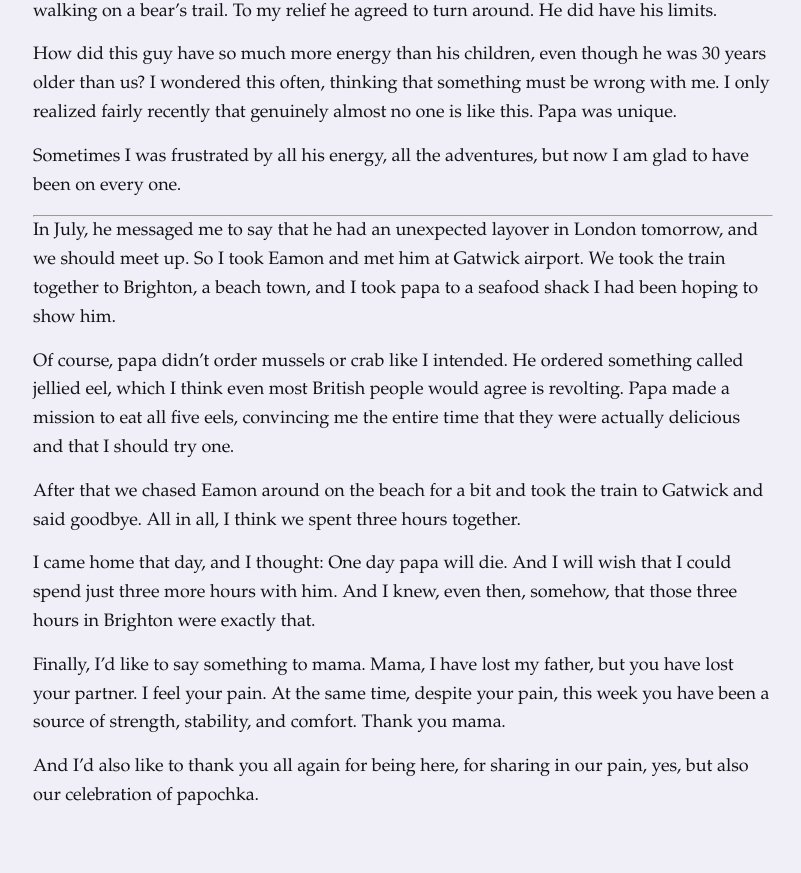
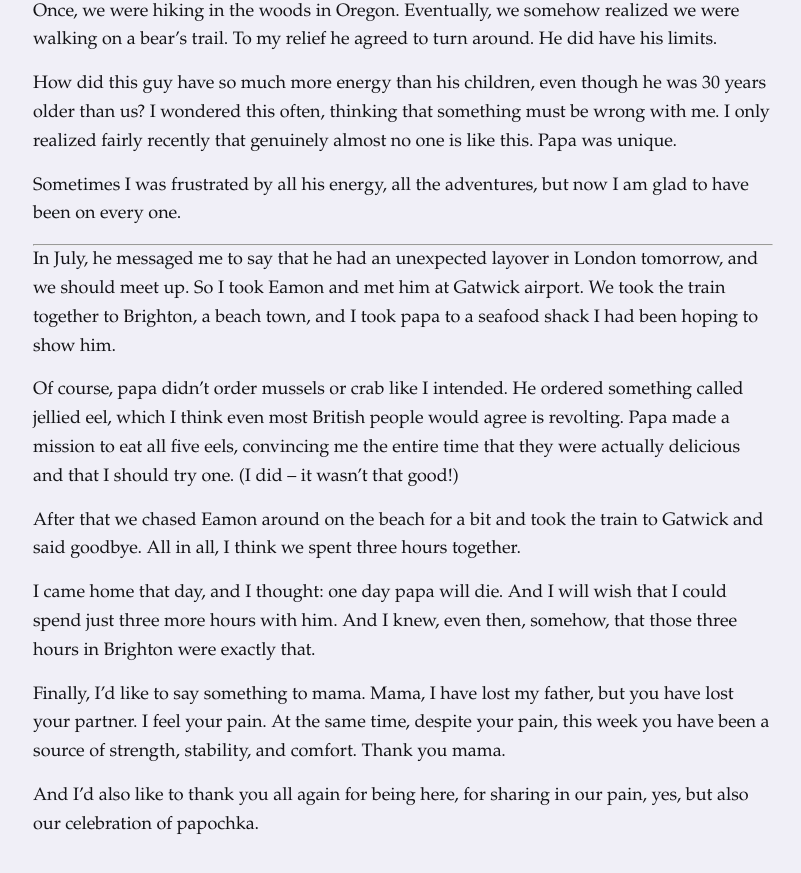
Before and after one commit to dmazin/dmazin.github.io, a Jekyll site: the page built from _posts/2023-09-19-papa-memorial.md, in a window 1280 px wide and 900 px high, scrolled down 2504 px. Shown: the top 873 px of the window, without its empty margins (237-1038 px from the left). Built offline with Jekyll 4.4.1, drawn with Linux system fonts in a browser that asks for light colours; some of the changed text lies outside the part shown.

Commit message:
tweak text

```diff
--- a/_posts/2023-09-19-papa-memorial.md
+++ b/_posts/2023-09-19-papa-memorial.md
@@ -81,11 +81,11 @@
 
 In July, he messaged me to say that he had an unexpected layover in London tomorrow, and we should meet up. So I took Eamon and met him at Gatwick airport. We took the train together to Brighton, a beach town, and I took papa to a seafood shack I had been hoping to show him.
 
-Of course, papa didn’t order mussels or crab like I intended. He ordered something called jellied eel, which I think even most British people would agree is revolting. Papa made a mission to eat all five eels, convincing me the entire time that they were actually delicious and that I should try one.
+Of course, papa didn’t order mussels or crab like I intended. He ordered something called jellied eel, which I think even most British people would agree is revolting. Papa made a mission to eat all five eels, convincing me the entire time that they were actually delicious and that I should try one. (I did – it wasn't that good!)
 
 After that we chased Eamon around on the beach for a bit and took the train to Gatwick and said goodbye. All in all, I think we spent three hours together.
 
-I came home that day, and I thought: One day papa will die. And I will wish that I could spend just three more hours with him. And I knew, even then, somehow, that those three hours in Brighton were exactly that.
+I came home that day, and I thought: one day papa will die. And I will wish that I could spend just three more hours with him. And I knew, even then, somehow, that those three hours in Brighton were exactly that.
 
 Finally, I’d like to say something to mama. Mama, I have lost my father, but you have lost your partner. I feel your pain. At the same time, despite your pain, this week you have been a source of strength, stability, and comfort. Thank you mama.
 
```
Also changed, not shown: other parts of _posts/2023-09-19-papa-memorial.md (+2 -2 lines).
